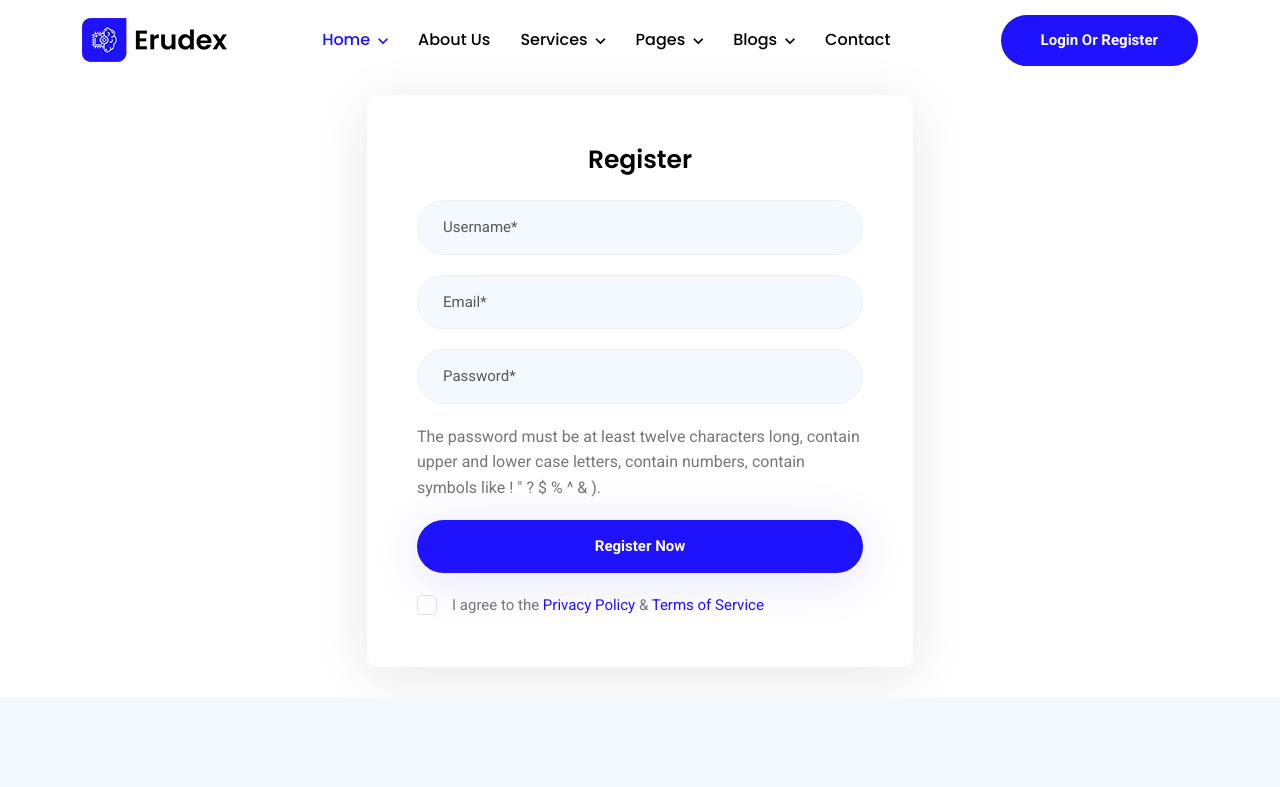
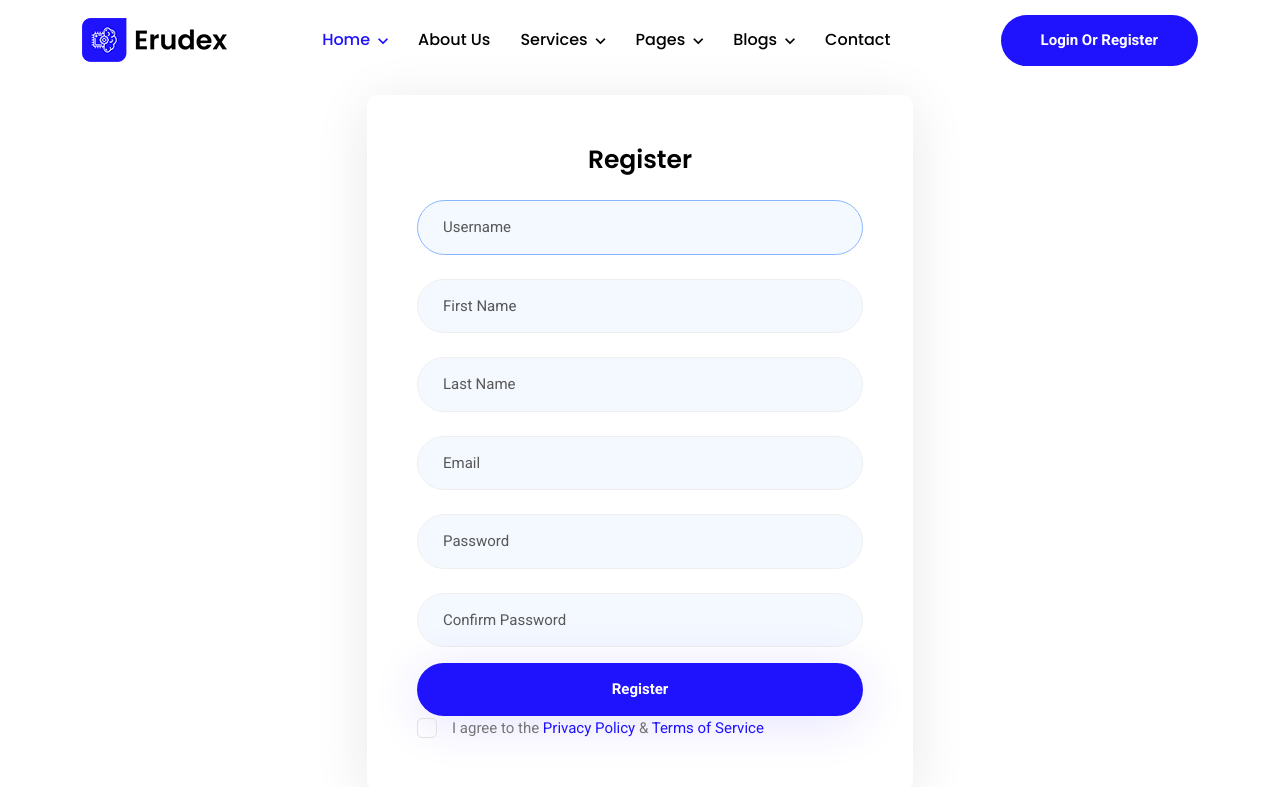
Before and after one commit to almas7202/Insurance-Fraud-Detection-, a Django app: page /register/ in a window 1280 px wide. Shown: the top 787 px of the page. Run offline with Django 4.2, Linux system fonts and the light colour scheme; some libraries are stand-ins or nearby versions.

Commit message:
succesfully completed login & Register

```diff
--- /dev/null
+++ b/InsuranceApp/form.py
@@ -0,0 +1,17 @@
+# myapp/forms.py
+
+from django import forms
+from django.contrib.auth.forms import UserCreationForm
+from django.contrib.auth.models import User
+
+class RegistrationForm(UserCreationForm):
+    username = forms.CharField(required=True, widget=forms.TextInput(attrs={'class': 'form-control', 'placeholder': 'Username'}))
+    email = forms.EmailField(required=True, widget=forms.EmailInput(attrs={'class': 'form-control', 'placeholder': 'Email'}))
+    first_name = forms.CharField(max_length=30, required=True, widget=forms.TextInput(attrs={'class': 'form-control', 'placeholder': 'First Name'}))
+    last_name = forms.CharField(max_length=30, required=True, widget=forms.TextInput(attrs={'class': 'form-control', 'placeholder': 'Last Name'}))
+    password1 = forms.CharField(label='Password', widget=forms.PasswordInput(attrs={'class': 'form-control', 'placeholder': 'Password'}))
+    password2 = forms.CharField(label='Confirm Password', widget=forms.PasswordInput(attrs={'class': 'form-control', 'placeholder': 'Confirm Password'}))
+
+    class Meta:
+        model = User
+        fields = ['username', 'email', 'first_name', 'last_name', 'password1', 'password2']
--- a/InsuranceApp/templates/register.html
+++ b/InsuranceApp/templates/register.html
@@ -1,14 +1,7 @@
-{% extends 'base.html' %}
-{% load static %}
+{% extends 'base.html' %} {% load static %}
 <!DOCTYPE html>
 <html lang="zxx">
-
   <!-- Mirrored from templates.envytheme.com/erudex/default/authentication.html by HTTrack Website Copier/3.x [XR&CO'2014], Mon, 17 Jul 2023 17:55:54 GMT -->
-
-
-
-
-
 
   {% block body %}
   <body>
@@ -32,7 +25,9 @@
           <nav aria-label="breadcrumb">
             <ol class="breadcrumb">
               <li class="breadcrumb-item"><a href="index.html">Home</a></li>
-                          <li class="breadcrumb-item active" aria-current="page">Register</li>
+              <li class="breadcrumb-item active" aria-current="page">
+                Register
+              </li>
             </ol>
           </nav>
         </div>
@@ -40,53 +35,79 @@
     </header>
     <!-- Header -->
     <!-- Authentication-section -->
-        <div class="h-100 d-flex align-items-center justify-content-center mt-2 ">
+    <div class="h-100 d-flex align-items-center justify-content-center mt-2">
       <div class="container">
         <div class="row justify-content-center">
           <div class="col-12 col-md-6 pb-30">
             <div class="authentication-item">
               <h3 class="text-center">Register</h3>
               <div class="authentication-form">
-                                <form>
-                                    <div class="form-group mb-20">
-                                        <input type="text" name="name" class="form-control" required placeholder="Username*">
+
+                <form method="post">
+                  {% csrf_token %} {% if form.errors %}
+                  <div class="alert alert-danger">
+                    <strong>Oops! Something went wrong:</strong>
+                    <ul>
+                      {% for field in form %} {% for error in field.errors %}
+                      <li>{{ field.label }}: {{ error }}</li>
+                      {% endfor %} {% endfor %}
+                    </ul>
                   </div>
-                                    <div class="form-group mb-20">
-                                        <input type="text" name="email" class="form-control" required placeholder="Email*">
+                  {% endif %}
+                  <div class="form-group mt-4">
+                     {{ form.username }}
                   </div>
-                                    <div class="form-group mb-20">
-                                        <input type="password" name="email" class="form-control" required placeholder="Password*">
+                  <div class="form-group mt-4">
+                      {{ form.first_name }}
                     </div>
-                                    <p class="font-italic mb-20 form-desc">The password must be at least twelve characters long, contain upper and lower case letters, contain numbers, contain symbols like ! " ? $ % ^ & ).</p>
-                                    <button class="btn main-btn full-width mb-20">Register Now</button>
+
+                  <div class="form-group mt-4">
+                     {{ form.last_name }}
+                  </div>
+                  <div class="form-group mt-4 ">
+                    {{ form.email }}
+                 </div>
+                  <div class="form-group mt-4">
+                     {{ form.password1 }}
+                  </div>
+                  <div class="form-group mt-4">
+                     {{ form.password2 }}
+                  </div>
+                  <button type="submit" class="btn main-btn full-width mt-3">
+                    Register
+                  </button>
+                </form>
+                <!-- <p class="font-italic mb-20 form-desc">The password must be at least twelve characters long, contain upper and lower case letters, contain numbers, contain symbols like ! " ? $ % ^ & ).</p> -->
                 <div class="authentication-account-access">
                   <div class="authentication-account-access-item">
                     <div class="input-checkbox">
-                                                <input type="checkbox" id="check2">
-                                                <label for="check2">I agree to the <a href="privacy-policy.html">Privacy Policy</a> & <a href="terms-of-service.html">Terms of Service</a></label>
+                      <input type="checkbox" id="check2" />
+                      <label for="check2"
+                        >I agree to the
+                        <a href="privacy-policy.html">Privacy Policy</a> &
+                        <a href="terms-of-service.html"
+                          >Terms of Service</a
+                        ></label
+                      >
                     </div>
                   </div>
                 </div>
-                                </form>
               </div>
             </div>
           </div>
-
         </div>
       </div>
     </div>
     <!-- Authentication-section -->
-
-
-
-
 
     <!-- Topbar-side-modal -->
     <div class="side-modal-wrapper">
       <div class="side-modal">
         <div class="side-modal-header">
           <div class="side-modal-logo">
-                        <a href="index.html"><img src="assets/images/logo.png" alt="logo"></a>
+            <a href="index.html"
+              ><img src="assets/images/logo.png" alt="logo"
+            /></a>
           </div>
           <div class="side-modal-close">
             <i class="icofont-close"></i>
@@ -102,7 +123,14 @@
               </div>
               <div class="sidebar-info-list-item">
                 <i class="icofont-ui-message"></i>
-                                <a href="https://templates.envytheme.com/cdn-cgi/l/email-protection#93fafdf5fcd3f6e1e6f7f6ebbdf0fcfe"><span class="__cf_email__" data-cfemail="4e272028210e2b3c3b2a2b36602d2123">[email&#160;protected]</span></a>
+                <a
+                  href="https://templates.envytheme.com/cdn-cgi/l/email-protection#93fafdf5fcd3f6e1e6f7f6ebbdf0fcfe"
+                  ><span
+                    class="__cf_email__"
+                    data-cfemail="4e272028210e2b3c3b2a2b36602d2123"
+                    >[email&#160;protected]</span
+                  ></a
+                >
               </div>
               <div class="sidebar-info-list-item">
                 <i class="icofont-paper-plane"></i>
@@ -114,16 +142,24 @@
             <h3>Follow Us</h3>
             <ul class="social-list">
               <li>
-                                <a href="https://www.facebook.com/" target="_blank"><i class="icofont-facebook"></i></a>
+                <a href="https://www.facebook.com/" target="_blank"
+                  ><i class="icofont-facebook"></i
+                ></a>
               </li>
               <li>
-                                <a href="https://twitter.com/" target="_blank"><i class="icofont-twitter"></i></a>
+                <a href="https://twitter.com/" target="_blank"
+                  ><i class="icofont-twitter"></i
+                ></a>
               </li>
               <li>
-                                <a href="https://www.instagram.com/" target="_blank"><i class="icofont-instagram"></i></a>
+                <a href="https://www.instagram.com/" target="_blank"
+                  ><i class="icofont-instagram"></i
+                ></a>
               </li>
               <li>
-                                <a href="https://www.pinterest.com/" target="_blank"><i class="icofont-pinterest"></i></a>
+                <a href="https://www.pinterest.com/" target="_blank"
+                  ><i class="icofont-pinterest"></i
+                ></a>
               </li>
             </ul>
           </div>
@@ -140,12 +176,17 @@
       <div class="search-form-area">
         <div class="search-area-logo">
           <a href="index.html">
-                        <img src="assets/images/logo-white.png" alt="logo">
+            <img src="assets/images/logo-white.png" alt="logo" />
           </a>
         </div>
         <form>
           <div class="form-group search-form-group">
-                        <input type="text" placeholder="Search..." class="form-control" autofocus="autofocus">
+            <input
+              type="text"
+              placeholder="Search..."
+              class="form-control"
+              autofocus="autofocus"
+            />
             <button>
               <i class="icofont-search-1"></i>
             </button>
@@ -154,9 +195,6 @@
       </div>
     </div>
     <!-- Search-overlay -->
-
-
-
   </body>
   {% endblock body %}
 
--- a/InsuranceApp/views.py
+++ b/InsuranceApp/views.py
@@ -1,4 +1,11 @@
-from django.shortcuts import render
+from django.shortcuts import render,redirect
+from django.contrib.auth import authenticate, login, logout
+from django.contrib import messages
+
+
+# from django.contrib.auth.forms import UserCreationForm, AuthenticationForm
+
+from .form import *
 
 # Create your views here.
 def baseview(request):
@@ -9,8 +16,23 @@ def indexview(request):
     return render(request,'index.html')
 
 def registerview(request):
-    return render(request,'register.html')
-
+    if request.method == 'POST':
+        form = RegistrationForm(request.POST)
+        if form.is_valid():
+            form.save()
+            return redirect('/login/')
+    else:
+        form = RegistrationForm()
+    return render(request, 'register.html', {'form': form})
 
 def loginview(request):
-    return render(request,'login.html')
+    if request.method == 'POST':
+        username = request.POST['username']
+        password = request.POST['password']
+        user = authenticate(request, username=username, password=password)
+        if user is not None:
+            # login(request, user)
+            return redirect('/index/')  # Redirect to the home page after successful login
+        else:
+            messages.error(request, 'Invalid credentials. Please try again.')
+    return render(request, 'login.html')
--- a/InsuranceProject/settings.py
+++ b/InsuranceProject/settings.py
@@ -99,6 +99,9 @@ AUTH_PASSWORD_VALIDATORS = [
         'NAME': 'django.contrib.auth.password_validation.NumericPasswordValidator',
     },
 ]
+AUTHENTICATION_BACKENDS = [
+    'django.contrib.auth.backends.ModelBackend',
+]
 
 
 # Internationalization
```
Also changed, not shown: InsuranceApp/templates/login.html (+23 -15 lines), db.sqlite3. Lines whose indentation alone changed are shown as unchanged.
